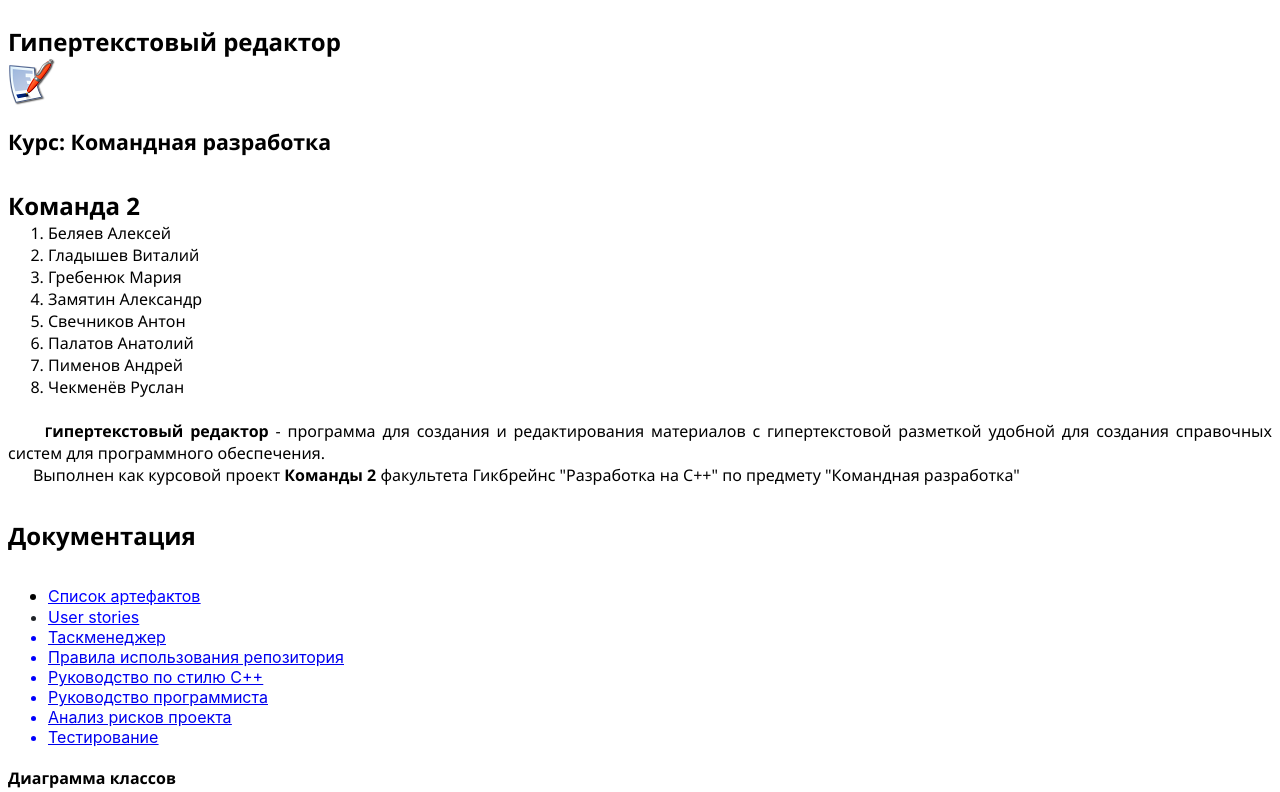
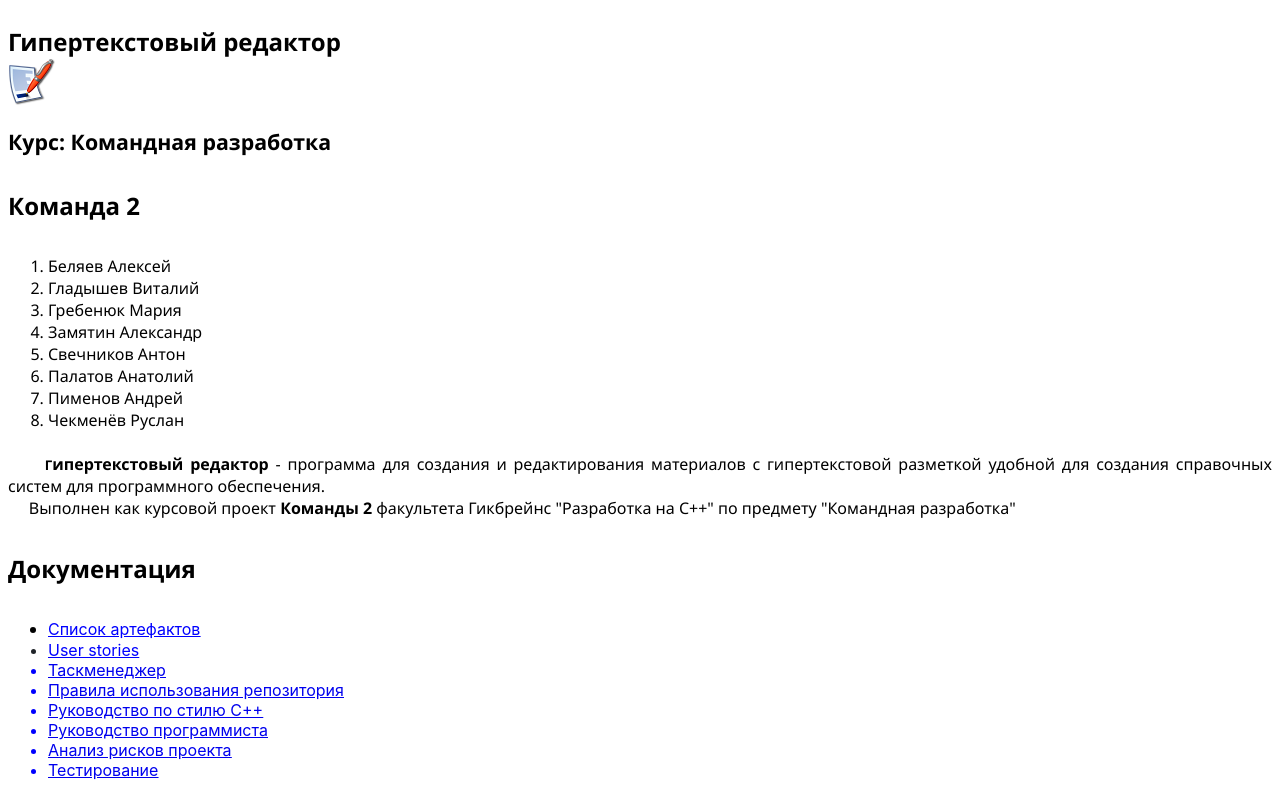
Before and after one commit to VitalyGladyshev/GB-text-editor, a plain HTML site: page documentation/startpage.html in a window 1280 px wide. Shown: the top 792 px of the page. Drawn offline with Linux system fonts and the light colour scheme.

Commit message:
B-010 Поправил стартовую страницу
https://gb-project.yougile.com/team/dd43605206dc/#chat:09f5721bf15e

```diff
--- a/documentation/startpage.html
+++ b/documentation/startpage.html
@@ -12,6 +12,7 @@ li.checked::marker { content: "\2612"; }
 <p style=" margin-top:0px; margin-bottom:0px; margin-left:0px; margin-right:0px; -qt-block-indent:1; text-indent:0px;"><span style=" font-size:16pt; font-weight:700;">Курс: Командная разработка</span></p>
 <h2 style="-qt-paragraph-type:empty; margin-top:0px; margin-bottom:0px; margin-left:0px; margin-right:0px; -qt-block-indent:1; text-indent:0px; font-size:x-large; font-weight:700;"><br /></h2>
 <p style=" margin-top:0px; margin-bottom:0px; margin-left:0px; margin-right:0px; -qt-block-indent:1; text-indent:0px;"><span style=" font-size:x-large; font-weight:700;">Команда 2</span></p>
+<p style="-qt-paragraph-type:empty; margin-top:0px; margin-bottom:0px; margin-left:0px; margin-right:0px; -qt-block-indent:1; text-indent:0px; font-size:x-large; font-weight:700;"><br /></p>
 <ol style="margin-top: 0px; margin-bottom: 0px; margin-left: 0px; margin-right: 0px; -qt-list-indent: 2;">
 <li style=" font-size:12pt;" style=" margin-top:0px; margin-bottom:0px; margin-left:0px; margin-right:0px; -qt-block-indent:0; text-indent:0px;">Беляев Алексей</li>
 <li style=" font-size:12pt;" style=" margin-top:0px; margin-bottom:0px; margin-left:0px; margin-right:0px; -qt-block-indent:0; text-indent:0px;">Гладышев Виталий</li>
@@ -23,7 +24,7 @@ li.checked::marker { content: "\2612"; }
 <li style=" font-size:12pt;" style=" margin-top:0px; margin-bottom:0px; margin-left:0px; margin-right:0px; -qt-block-indent:0; text-indent:0px;">Чекменёв Руслан</li></ol>
 <p align="justify" style="-qt-paragraph-type:empty; margin-top:0px; margin-bottom:0px; margin-left:0px; margin-right:0px; -qt-block-indent:0; text-indent:0px; font-size:12pt;"><br /></p>
 <p align="justify" style=" margin-top:0px; margin-bottom:0px; margin-left:0px; margin-right:0px; -qt-block-indent:0; text-indent:0px;"><span style=" font-size:10pt;">      </span><span style=" font-size:10pt; font-weight:700;">Г</span><span style=" font-size:12pt; font-weight:700;">ипертекстовый редактор</span><span style=" font-size:12pt;"> - программа для создания и редактирования материалов с гипертекстовой разметкой удобной для создания справочных систем для программного обеспечения.</span></p>
-<p align="justify" style=" margin-top:0px; margin-bottom:0px; margin-left:0px; margin-right:0px; -qt-block-indent:0; text-indent:0px;"><span style=" font-size:12pt;">      Выполнен как курсовой проект </span><span style=" font-size:12pt; font-weight:700;">Команды 2</span><span style=" font-size:12pt;"> факультета Гикбрейнс &quot;Разработка на С++&quot; по предмету &quot;Командная разработка&quot;</span></p>
+<p align="justify" style=" margin-top:0px; margin-bottom:0px; margin-left:0px; margin-right:0px; -qt-block-indent:0; text-indent:0px;"><span style=" font-size:12pt;">     Выполнен как курсовой проект </span><span style=" font-size:12pt; font-weight:700;">Команды 2</span><span style=" font-size:12pt;"> факультета Гикбрейнс &quot;Разработка на С++&quot; по предмету &quot;Командная разработка&quot;</span></p>
 <p style="-qt-paragraph-type:empty; margin-top:0px; margin-bottom:0px; margin-left:0px; margin-right:0px; -qt-block-indent:0; text-indent:0px; font-size:x-large; font-weight:700;"><br /></p>
 <p style=" margin-top:0px; margin-bottom:0px; margin-left:0px; margin-right:0px; -qt-block-indent:1; text-indent:0px;"><span style=" font-size:x-large; font-weight:700;">Документация</span></p>
 <p style="-qt-paragraph-type:empty; margin-top:0px; margin-bottom:0px; margin-left:0px; margin-right:0px; -qt-block-indent:1; text-indent:0px; font-size:x-large; font-weight:700;"><br /></p>
```
